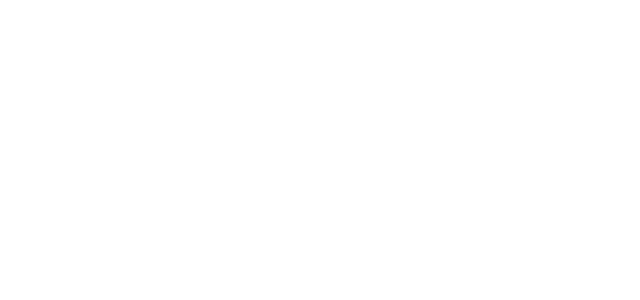
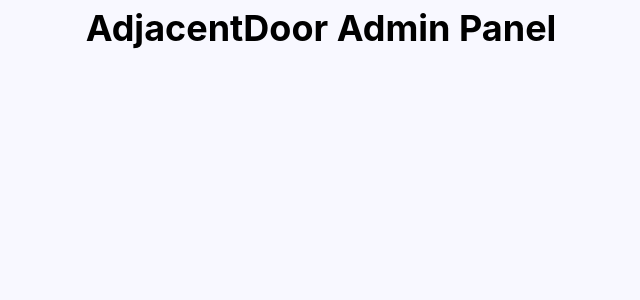
Before and after one commit to BlueOceanHRLAX48/AdjacentDoor, a React (Create React App) app: page /admin in a window 1280 px wide. Before the commit this address had no page. Shown: the top 300 px of the page, without its empty margins (319-959 px from the left). Built offline with nearby package versions, Linux system fonts and the light colour scheme.

Commit message:
early admin panel work

```diff
--- /dev/null
+++ b/src/AdminPanel.js
@@ -0,0 +1,17 @@
+import React from 'react';
+
+function AdminPanel(props) {
+  const [flaggedGroups, setFlaggedGroups] = React.useState([
+    { id: 34, name: 'Flagged Demo Group', members: 174, reports: 17 },
+  ]);
+
+  return (
+    <div className='h-screen bg-ghostWhite'>
+      <div className='text-4xl font-bold text-center py-2'>
+        AdjacentDoor Admin Panel
+      </div>
+    </div>
+  );
+}
+
+export default AdminPanel;
--- a/src/App.js
+++ b/src/App.js
@@ -1,4 +1,6 @@
-import { BrowserRouter, Route, Routes } from 'react-router-dom';
+import React from 'react';
+import { BrowserRouter, Navigate, Route, Routes } from 'react-router-dom';
+import AdminPanel from './AdminPanel';
 import Home from './Home';
 import Leaderboard from './Leaderboard';
 import Login from './Login';
@@ -6,6 +8,29 @@
 import Groups from './Groups/Groups';
 
 function App() {
+  const [user, setUser] = React.useState({
+    userID: 1,
+    firstName: 'Demo',
+    lastName: 'BlueOcean',
+    username: 'demoblueocean',
+    email: 'demo@blueocean.com',
+    address: '123 Demo Street, Santa Monica, CA, 90210',
+    city: 'Santa Monica',
+    state: 'CA',
+    zip: '90210',
+    privacy: false,
+    profileImage:
+      'https://templates.joomla-monster.com/joomla30/jm-news-portal/components/com_djclassifieds/assets/images/default_profile.png',
+    network_id: 'asnd19823y19231231akjsd',
+    contribution: 10,
+    defaultGroupId: 90210,
+    userGroupIds: [
+      { id: 1, name: 'Group Name' },
+      { id: 42, name: 'Another Group' },
+    ],
+    admin: true,
+  });
+
   return (
     <BrowserRouter>
       <Routes>
@@ -14,6 +39,10 @@
         <Route path='/my-profile' element={<MyProfile />} />
         <Route path='/groups' element={<Groups />} />
         <Route path='/leaderboard' element={<Leaderboard />} />
+        <Route
+          path='/admin'
+          element={user.admin ? <AdminPanel /> : <Navigate to='/' />}
+        />
       </Routes>
     </BrowserRouter>
   );
```
